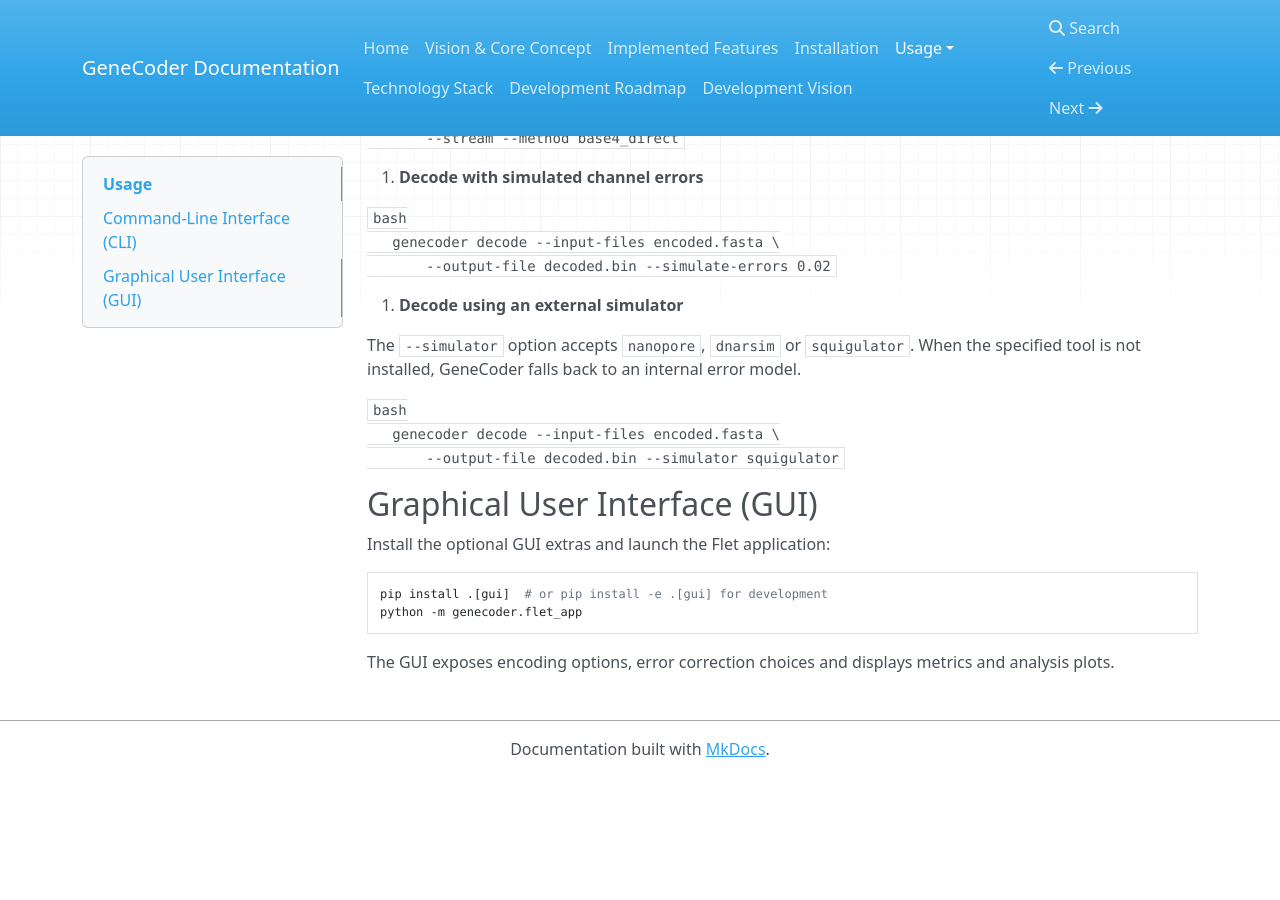
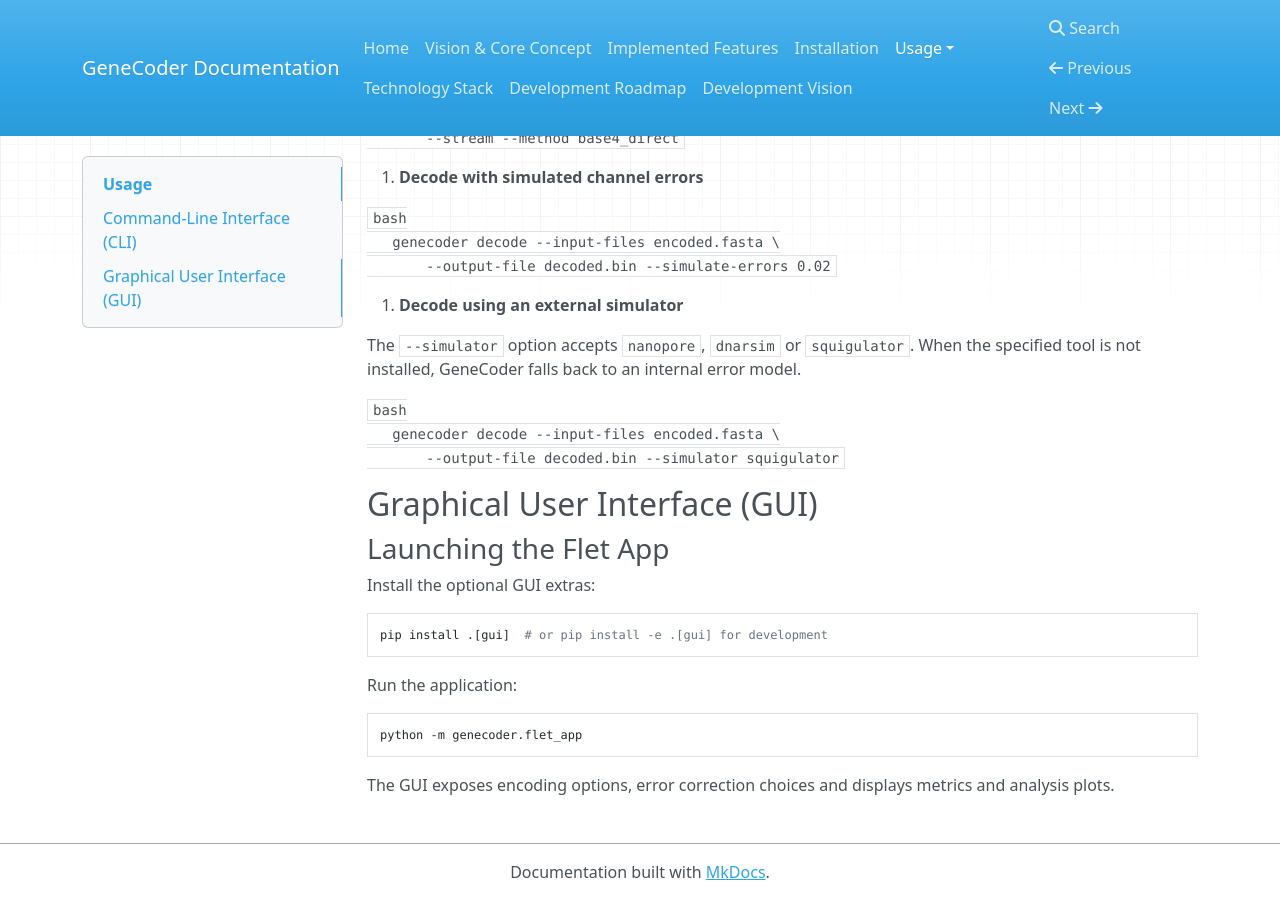
Before and after one commit to d0tTino/GeneCoder, an MkDocs documentation site: the page built from docs/usage.md, in a window 1280 px wide and 900 px high, scrolled down 1939 px. Built offline with MkDocs 1.6.1, drawn with Linux system fonts in a browser that asks for light colours; nearby versions of some CDN libraries; before the commit the page ends 2716 px from its top, so only the background shows below that.

Commit message:
docs: add GUI launch instructions

````diff
--- a/docs/usage.md
+++ b/docs/usage.md
@@ -122,10 +122,17 @@ See [WORKFLOWS.md](../WORKFLOWS.md) for a step-by-step overview.
 
 ## Graphical User Interface (GUI)
 
-Install the optional GUI extras and launch the Flet application:
+### Launching the Flet App
+
+Install the optional GUI extras:
 
 ```bash
 pip install .[gui]  # or pip install -e .[gui] for development
+```
+
+Run the application:
+
+```bash
 python -m genecoder.flet_app
 ```
 
````
Also changed, not shown: README.md (+1 -1 lines).
